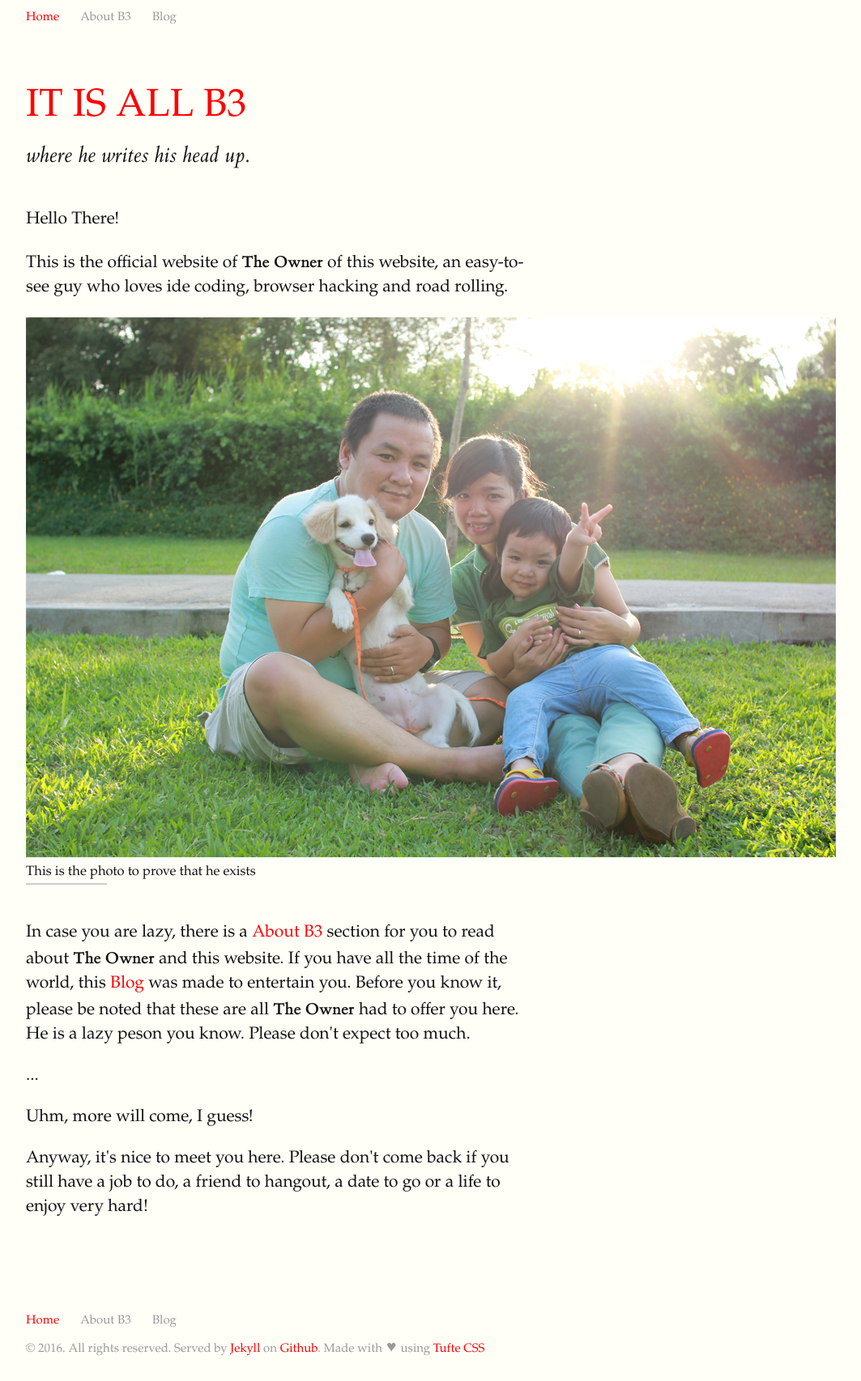
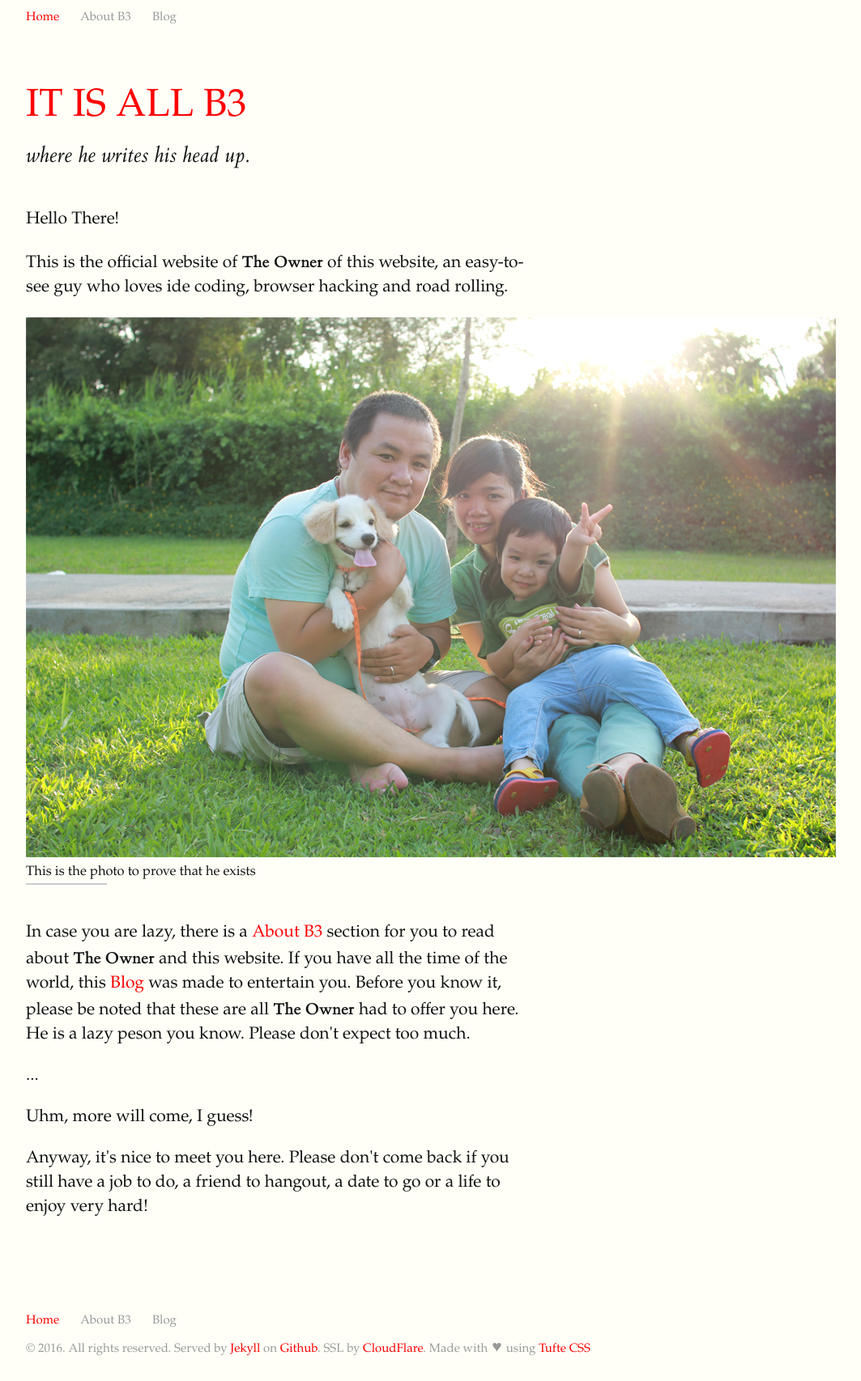
Before and after one commit to kazu2012/ducban.github.io, a Jekyll site: the page built from index.html, in a window 1280 px wide. Shown: the whole page at 81% size, without its empty margins (128-1191 px from the left). Built offline with Jekyll 4.4.1, drawn with Linux system fonts in a browser that asks for light colours; some web fonts are replaced.

Commit message:
updated foot.html

```diff
--- a/_includes/foot.html
+++ b/_includes/foot.html
@@ -1,5 +1,6 @@
 <div class="copyrights">
 	&copy; {{ site.time | date: '%Y' }}. All rights reserved.
 	Served by <a href="http://jekyllrb.com/" target="_blank" title="Jekyll">Jekyll</a> on <a href="http://github.com/" target="_blank" title="Github">Github</a>.
+	SSL by <a href="https://www.cloudflare.com/" target="_blank" title="CloudFlare">CloudFlare</a>.
 	Made with &#9829; using <a href="https://edwardtufte.github.io/tufte-css/" target="_blank" title="Tufte CSS">Tufte CSS</a>
 </div>
```
